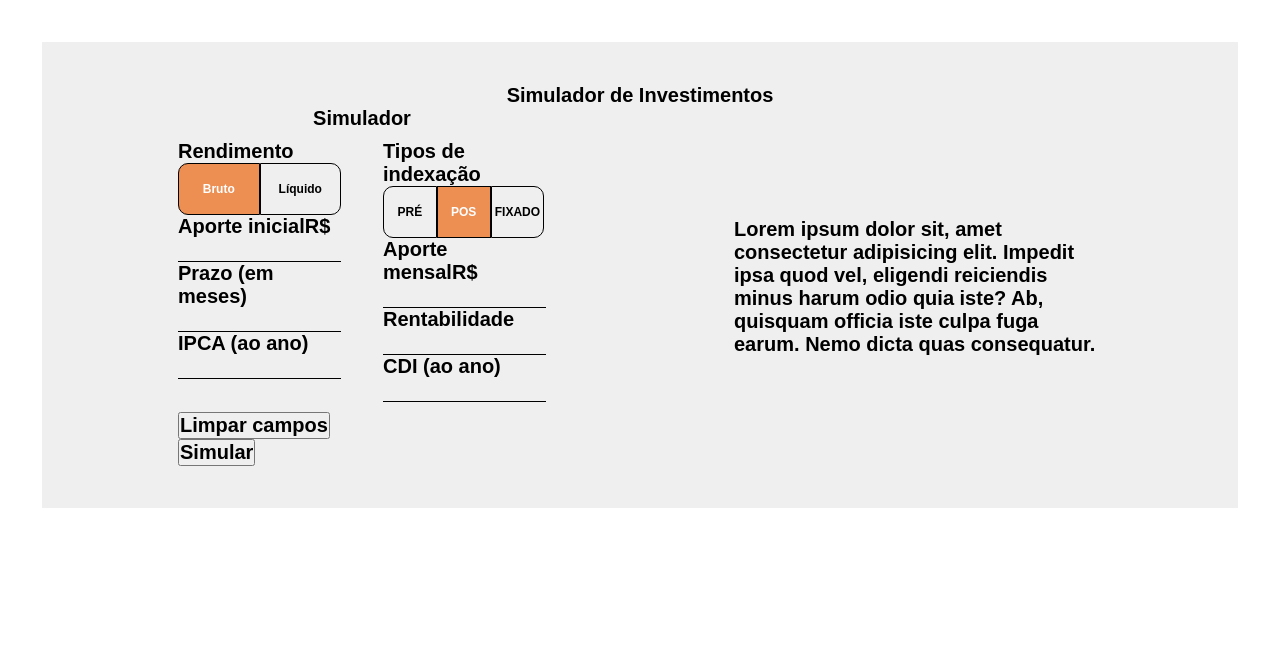
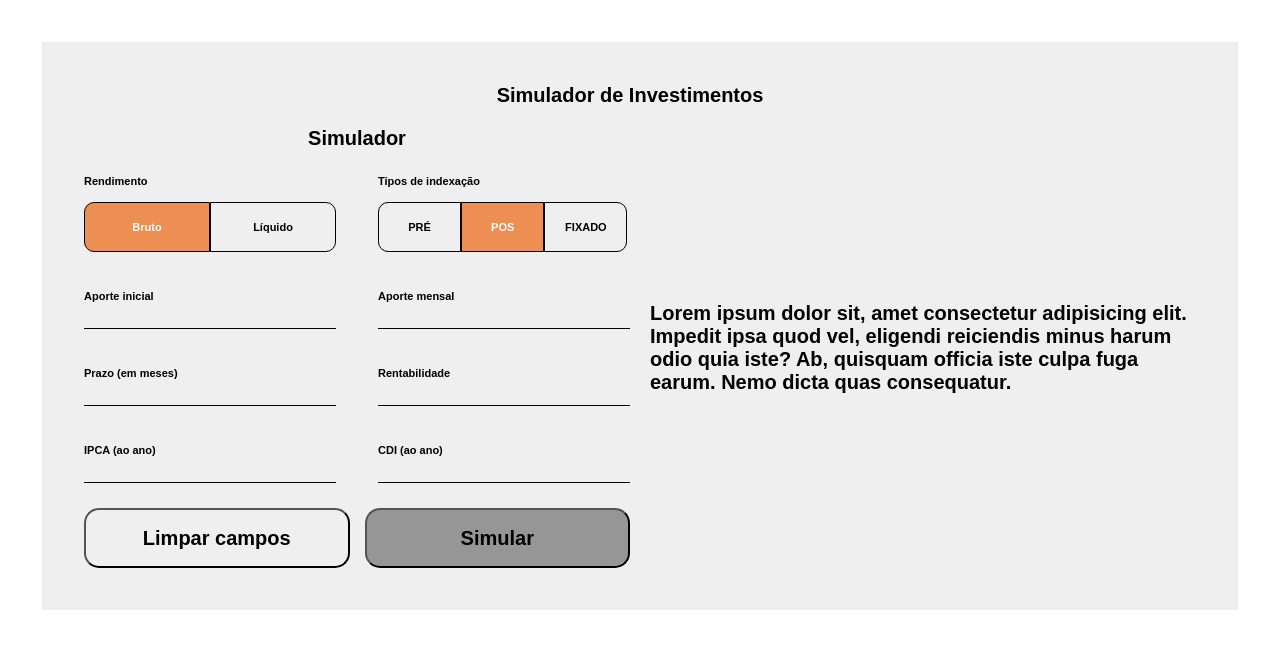
Before and after one commit to romulodev08/EQI-investimentos-desafio, a React (Create React App) app in the folder simulador-de-investimentos/: page / in a window 1280 px wide. Shown: the top 648 px of the page. Built offline with nearby package versions, Linux system fonts and the light colour scheme; data requests are answered from the project's data file.

Commit message:
estilização do simulador finalizado

```diff
--- a/simulador-de-investimentos/src/componentes/app.jsx
+++ b/simulador-de-investimentos/src/componentes/app.jsx
@@ -22,10 +22,10 @@ export default class Simulador extends Component {
         return(
             <section id="conteúdo">
                 <h1>Simulador de Investimentos</h1>
-                <form className="containerSimulador" id="containerDePreenchimento">
+                <form className="containerSimulador" id="formulário">
                     <h2>Simulador</h2>
-                    <div className="areasDePreenchimento areasDePreenchimento1">
-                        <div>
+                    <div className="containersDePreenchimento containersDePreenchimento1">
+                        <div className="containerDePreenchimento" id="rendimentoContainer">
                             <label>Rendimento</label><br />
                             <input type="radio" name="rendimento" id="r1rendimento" className="oculto" defaultChecked  />
                             <input type="radio" name="rendimento" id="r2rendimento" className="oculto"  />
@@ -33,22 +33,21 @@ export default class Simulador extends Component {
                             <label className="rendimentoLabel" id="rendimentoLabel2" htmlFor="r2rendimento">Líquido</label>
                             <span></span>
                         </div>
-                        <div>
+                        <div className="containerDePreenchimento">
                             <label>Aporte inicial</label>
-                            <span>R$</span>
                             <input type="number" name="aporteinicial" id="aporteinicial" required />
                         </div>
-                        <div>
+                        <div className="containerDePreenchimento">
                             <label>Prazo (em meses)</label>
                             <input type="number" name="prazo" id="prazo" required />
                         </div>
-                        <div>
+                        <div className="containerDePreenchimento">
                             <label>IPCA (ao ano)</label>
                             <input type="number" name="IPCA" id="IPCA" required />
                         </div>
                     </div>
-                    <div className="areasDePreenchimento areasDePreenchimento2">
-                        <div>
+                    <div className="containersDePreenchimento containersDePreenchimento2">
+                        <div className="containerDePreenchimento" id="containerIndexação">
                             <label>Tipos de indexação</label><br />
                             <input type="radio" name="indexação" id="r1indexação" className="oculto" />
                             <input type="radio" name="indexação" id="r2indexação" className="oculto" defaultChecked />
@@ -58,23 +57,22 @@ export default class Simulador extends Component {
                             <label htmlFor="r3indexação" id="indexação3" className="indexaçãoLabel">FIXADO</label>
                             <span></span>
                         </div>
-                        <div>
+                        <div className="containerDePreenchimento">
                             <label>Aporte mensal</label>
-                            <span>R$</span>
                             <input type="number" name="aportemensal" id="aportemensal" required />
                         </div>
-                        <div>
+                        <div className="containerDePreenchimento">
                             <label>Rentabilidade</label>
                             <input type="number" name="rentabilidade" id="rentabilidade" required />
                         </div>
-                        <div>
+                        <div className="containerDePreenchimento">
                             <label>CDI (ao ano)</label>
                             <input type="number" name="CDI" id="CDI" required />
                         </div>
                     </div>
-                    <div className="botõesContainer ">
-                        <input type="reset" value="Limpar campos" />
-                        <button className="botão">Simular</button>
+                    <div id="botoesContainer">
+                        <input className="botoes" type="reset" value="Limpar campos" />
+                        <button className="botoes" type="submit">Simular</button>
                     </div>
                 </form>
                 <div className="containerSimulador">Lorem ipsum dolor sit, amet consectetur adipisicing elit. Impedit ipsa quod vel, eligendi reiciendis minus harum odio quia iste? Ab, quisquam officia iste culpa fuga earum. Nemo dicta quas consequatur.</div>
--- a/simulador-de-investimentos/src/estilos/app.css
+++ b/simulador-de-investimentos/src/estilos/app.css
@@ -4,6 +4,7 @@
     box-sizing: border-box;
     font: bold 20px sans-serif;
 }
+
 input[type = "number"] {
     border: none;
     border-bottom: solid 1px black;
@@ -14,48 +15,57 @@ input[type = "number"] {
     display: none;
 }
 #conteúdo {
-    display: grid;
     position: absolute;
-    margin: 10px;
-    padding: 10px;
     left: 0;
     right: 0;
+
+    display: grid;
+    padding: 10px;
+    margin: 10px;
     background-color: #efefef;
 }
 #conteúdo h1 {
     margin: auto;
     text-align: center;
+
 }
 .containerSimulador {
     margin: auto;
+    width: 100%;
 }
-#containerDePreenchimento {
+#formulário {
     display: grid;
     gap: 10px;
 }
-#containerDePreenchimento h2 {
+#formulário h2 {
     text-align: center;
 }
 
-.areasDePreenchimento > div{
+.containersDePreenchimento > div{
     margin: auto;
+    width: 100%;
 }
-.areasDePreenchimento > div:first-child{
+.containersDePreenchimento label {
+    font-size: 11px;
+}
+.containersDePreenchimento > div:first-child{
     font: normal 10px sans-serif;
 }
-.areasDePreenchimento > div input{
+.containersDePreenchimento > div input{
     font: normal 20px sans-serif;
 }
-.areasDePreenchimento > div > :last-child{
+.containersDePreenchimento > div > :last-child{
     width: 100%;
 }
 
 .rendimentoLabel {
     display: inline-table;
+    width: 98px;
+    height: 50px;
     padding: 18px;
-    width: 98px;
+    margin-top: 15px;
     text-align: center;
-    font-size: 12px;
+    font-size: 10px;
     color: black;
     border: solid 1px black;
     width: 50%;
@@ -75,17 +85,18 @@ input[id="r2rendimento"]:checked ~ #rendimentoLabel2 {
     background-color: #ed8e53;
     color: white;
 }
-
 .indexaçãoLabel {
     display: inline-table;
+    width: 98px;
+    height: 50px;
     padding: 18px 0;
-    width: 98px;
+    margin: auto;
+    margin-top: 15px;
     text-align: center;
-    font-size: 12px;
+    font-size: 10px;
     color: black;
     border: solid 1px black;
     width: 33%;
-    margin: auto;
 }
 #indexação1 {
     border-radius: 10px 0px 0px 10px;
@@ -106,34 +117,57 @@ input[id="r3indexação"]:checked ~ #indexação3 {
     background-color: #ed8e53;
     color: white;
 }
-
 .containerSimulador {
     width: 50%;
-    min-width: 368px;
+    min-width: fit-content;
+}
+.containerDePreenchimento {
+    padding: 15px 0;
 }
 
+#botoesContainer {
+    display: flex;
+    flex-wrap: wrap;
+    gap: 15px;
+}
+
+#botoesContainer > .botoes{
+    width: calc(50% - 7.5px);
+    height: 60px;
+    border-radius: 15px;
+}
+#botoesContainer > .botoes:nth-child(2){
+    background-color: #969696;
+}
+input[required] ~ #botoesContainer > .botoes:nth-child(2){
+    background-color: #ed8e53;
+}
 @media(min-width: 440px) {
     #conteúdo {
+        padding: 42px;
         margin: 42px;
-        padding: 42px;
     }
 }
 @media(min-width: 600px) {
-    #containerDePreenchimento {
+    #formulário {
         display: grid;
         column-gap: 42px;
         grid-template-columns: 1fr 1fr;
     }
-    #containerDePreenchimento > h2 {
+    #formulário > h2 {
         grid-column: 1/3;
     }
     .areasDePreenchimento {
         max-width: 250px;
     }
+    #botoesContainer {
+        grid-column: 1/3;
+    }
 }
 @media(min-width: 902px) {
     #conteúdo {
         grid-template-columns: 1fr 1fr;
+        gap: 20px;
     }
     #conteúdo > h1 {
         grid-column: 1/2;
@@ -143,7 +177,8 @@ input[id="r3indexação"]:checked ~ #indexação3 {
         grid-row: 2;
         grid-column: 2;
     }
-    #containerDePreenchimento {
+    #formulário {
         grid-column: 1;
     }
+
 }
```
